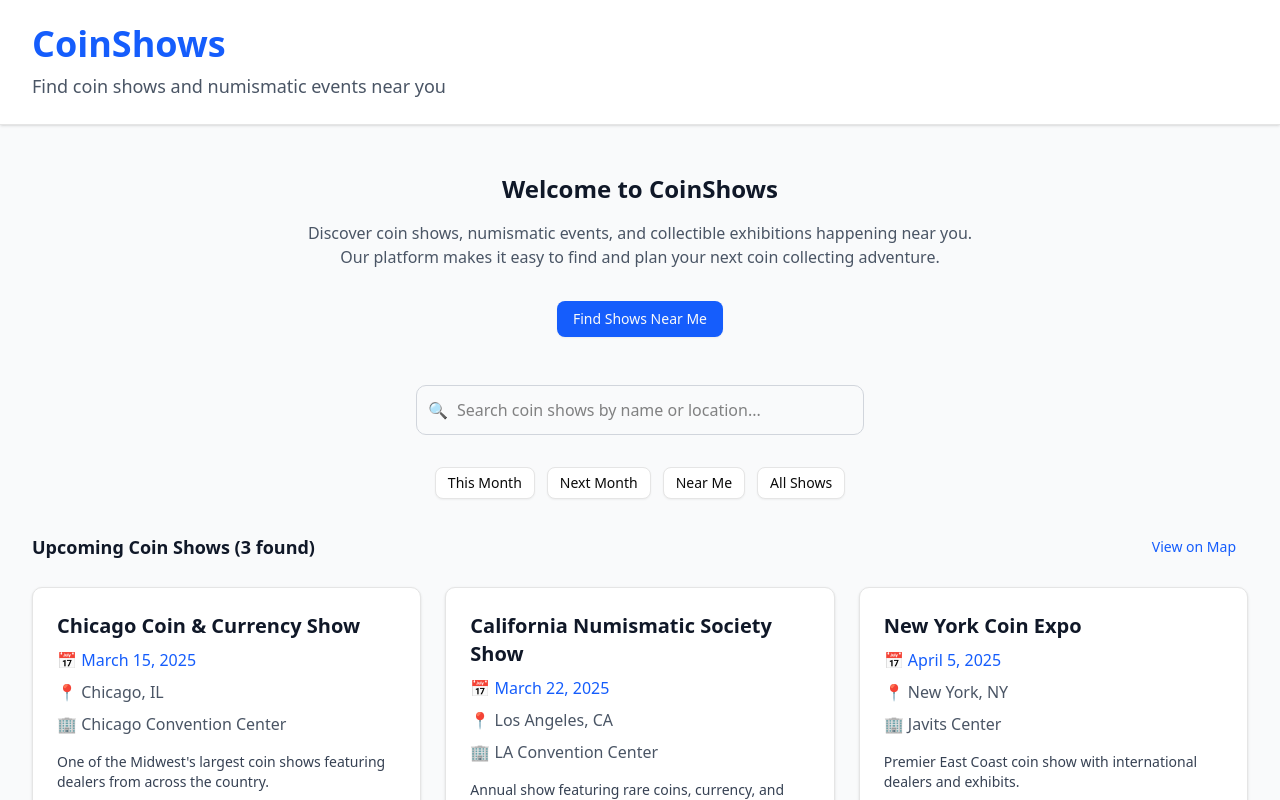
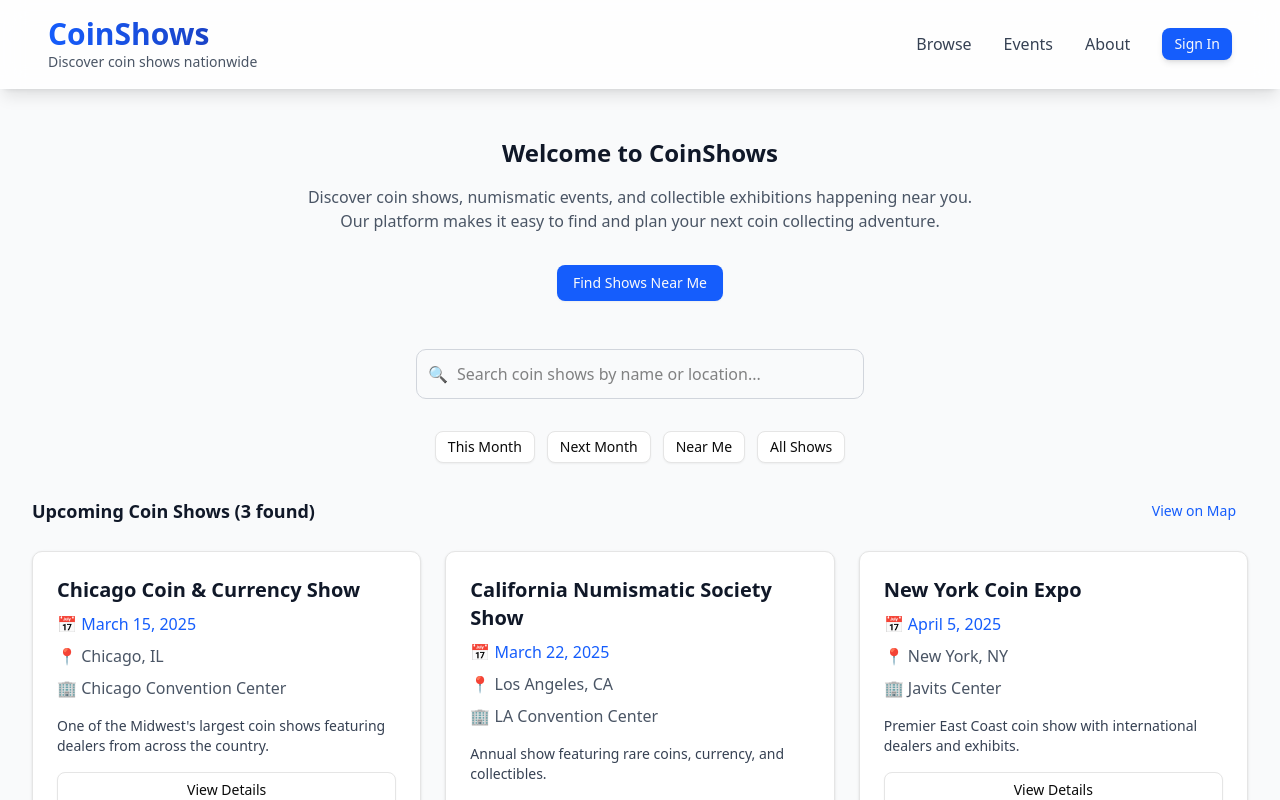
Before and after one commit to PragTheDev/Coinshows, a Next.js app: page / in a window 1280 px wide. Shown: the top 800 px of the page. Built offline with nearby package versions, Linux system fonts and the light colour scheme.

Commit message:
changes made

```diff
--- a/app/page.js
+++ b/app/page.js
@@ -35,15 +35,45 @@
   return (
     <div className="min-h-screen bg-gray-50 flex flex-col">
       {/* Header */}
-      <header className="bg-white shadow-sm border-b">
-        <div className="px-4 sm:px-6 lg:px-8 py-6">
-          <div className="flex justify-start items-center">
+      <header className="bg-white/80 backdrop-blur-md shadow-lg border-b border-white/20 sticky top-0 z-50">
+        <div className="px-6 sm:px-8 lg:px-12 py-4">
+          <div className="flex justify-between items-center">
             <div>
-              <h1 className="text-4xl font-bold text-blue-600">CoinShows</h1>
-              <p className="text-gray-600 mt-2 text-lg">
-                Find coin shows and numismatic events near you
+              <h1 className="text-3xl font-bold bg-gradient-to-r from-blue-600 to-blue-800 bg-clip-text text-transparent">
+                CoinShows
+              </h1>
+              <p className="text-gray-600 text-sm font-medium">
+                Discover coin shows nationwide
               </p>
             </div>
+
+            {/* Navigation Links */}
+            <nav className="hidden md:flex items-center space-x-8">
+              <a
+                href="#"
+                className="text-gray-700 hover:text-blue-600 font-medium transition-colors"
+              >
+                Browse
+              </a>
+              <a
+                href="#"
+                className="text-gray-700 hover:text-blue-600 font-medium transition-colors"
+              >
+                Events
+              </a>
+              <a
+                href="#"
+                className="text-gray-700 hover:text-blue-600 font-medium transition-colors"
+              >
+                About
+              </a>
+              <Button
+                size="sm"
+                className="bg-blue-600 hover:bg-blue-700 shadow-md"
+              >
+                Sign In
+              </Button>
+            </nav>
           </div>
         </div>
       </header>
```
